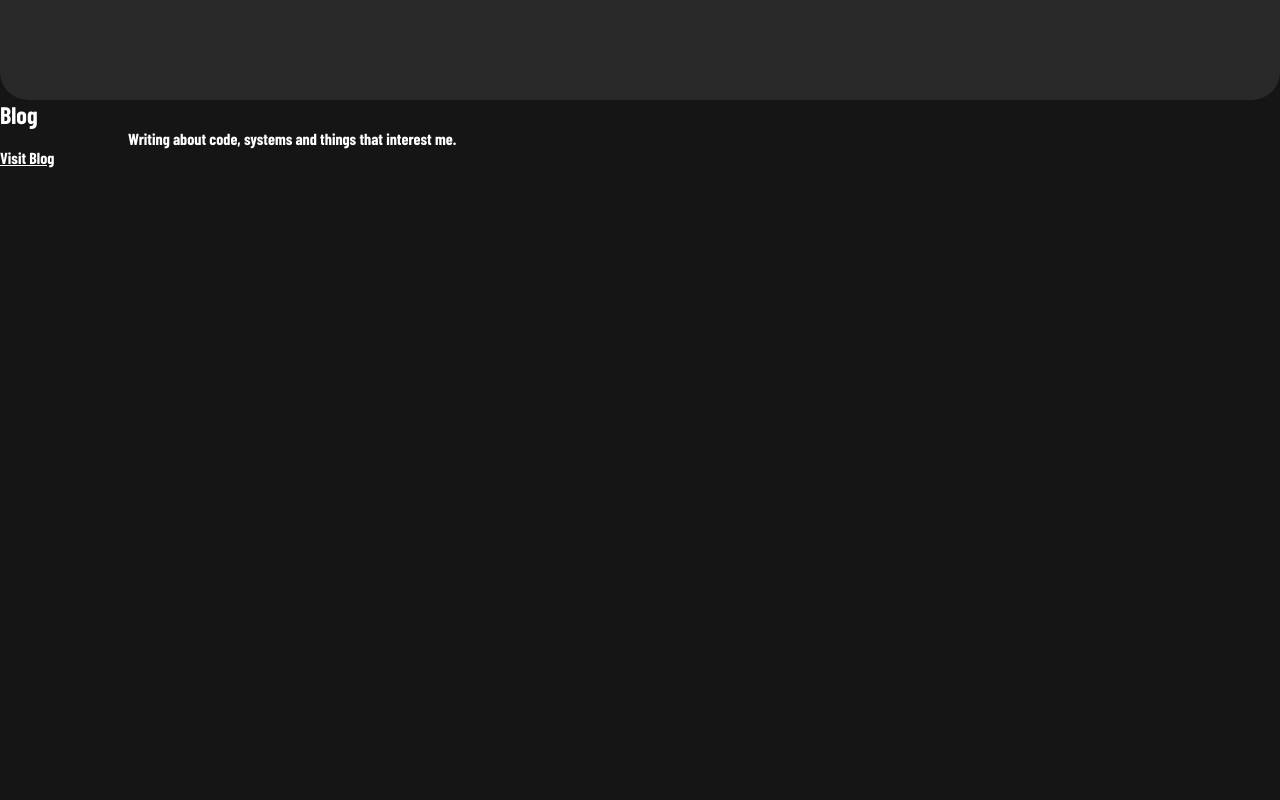
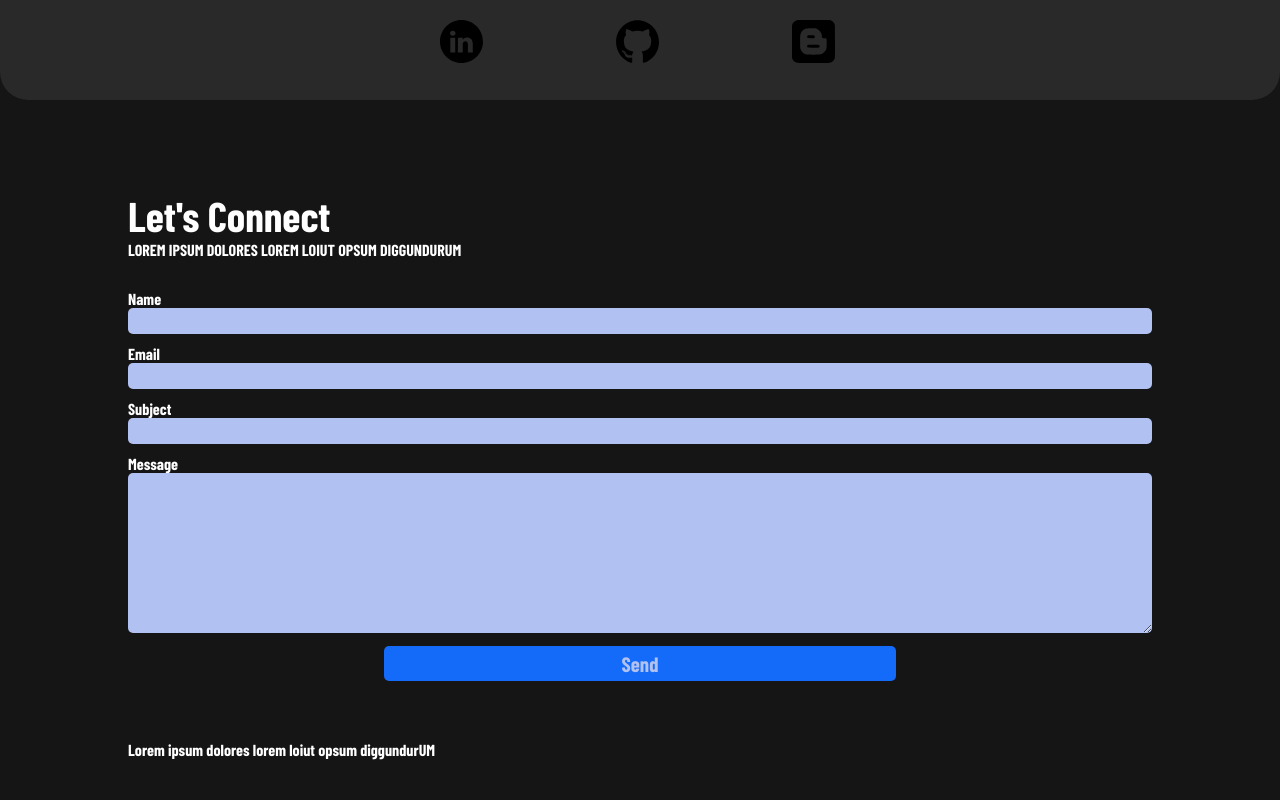
Before and after one commit to maiconjsv/mypersonalsite, a plain HTML site: page index.html in a window 1280 px wide. Shown: the part 2300-3100 px from the top of the page. Drawn offline with Linux system fonts and the light colour scheme.

Commit message:
Add more sections

```diff
--- a/index.html
+++ b/index.html
@@ -82,7 +82,11 @@
                     probably find me around motorcycles or watching a PBR rodeo.
                 </p>
             </div>
-            <div id="links_aboutme"></div>
+            <div id="links_aboutme">
+              <a href="#"><img src="src/imgs/LinkedIN_black.svg" alt="linkedin"></a>
+              <a href="#"><img src="src/imgs/Github_black.svg" alt="github"></a>
+              <a href="#"><img src="src/imgs/Blogger_black.svg" alt="blogger"></a>
+            </div>
         </section>
     </section>
 
@@ -90,7 +94,7 @@
   <section id="blog" class="container">
     <h2>Blog</h2>
     <p>
-        Writing about code, systems and things that interest me.
+        Writing about code, games, systems and things that interest me.
     </p>
 
     <a href="#">Visit Blog</a>
@@ -99,8 +103,9 @@
   <!-- CONTACT -->
   <section id="contact" class="container">
     <h2>Let's Connect</h2>
+    <p>LOREM IPSUM DOLORES LOREM LOIUT OPSUM DIGGUNDURUM</p>
 
-    <form>
+    <form id="contact_form">
       <div>
         <label for="name">Name</label><br />
         <input type="text" id="name" name="name" />
@@ -121,7 +126,7 @@
         <textarea id="message" name="message"></textarea>
       </div>
 
-      <button type="submit">Send</button>
+      <button type="submit" id="send_message">Send</button>
     </form>
   </section>
 
--- a/src/css/index.css
+++ b/src/css/index.css
@@ -156,6 +156,7 @@ body{
     }
     #about p{
         color: #7cacfb;
+        margin: 0% 5% 0% 5%;
     }
     #stacks{
         width: 100%;
@@ -199,3 +200,78 @@ body{
                 font-size: 94%;
                 margin-right: 7px;
             }
+    #links_aboutme{
+        display: flex;
+        flex-direction: row;
+        justify-content: center;
+        gap: 10%;
+    }
+        #links_aboutme a img{
+            width: 90%;
+        }
+
+#blog{
+    display: none;
+}
+
+#contact{
+    display: flex;
+    flex-direction: column;
+    align-items: center;
+    justify-content: flex-start;
+    height: 80vh;
+}
+    #contact h2{
+        font-size: 260%;
+        align-self: flex-start;
+        margin-left: 10%;
+        margin-top: 7%;
+    }
+    #contact p{
+        margin-left: 10%;
+        align-self: flex-start;
+    }
+
+    #contact_form{
+        width: 80%;
+        height: 77%;
+        display: flex;
+        flex-direction: column;
+        gap: 10px;
+        margin-top: 30px;
+    }
+        #contact_form div{
+            width: 100%;
+            height: auto;
+            color: #b1c1f1;
+        }
+            #contact_form div input{
+                width: 100%;
+                height: 26px;
+                background-color: #b1c1f1;
+                border: none;
+                border-radius: 5px;
+            }
+            #message{
+                height: 20vh;
+                width: 100%;
+                border: none;
+                border-radius: 5px;
+                background-color: #b1c1f1;
+            }
+            #send_message{
+                width: 50%;
+                height: 35px;
+                align-self: center;
+                color: #b1c1f1;
+                font-size: 130%;
+                background-color: #146bfa;
+                border: none;
+                border-radius: 5px;
+            }
+
+footer{
+
+    width: 100%;
+    height: 7vh;
+}
```
Also changed, not shown: src/imgs/Blogger_black.png (added), src/imgs/Blogger_black.svg (added), src/imgs/Github_black.png (added), src/imgs/Github_black.svg (added), src/imgs/Instagram_black.png (added), src/imgs/LinkedIN_black (1).png (added), src/imgs/LinkedIN_black.svg (added).
